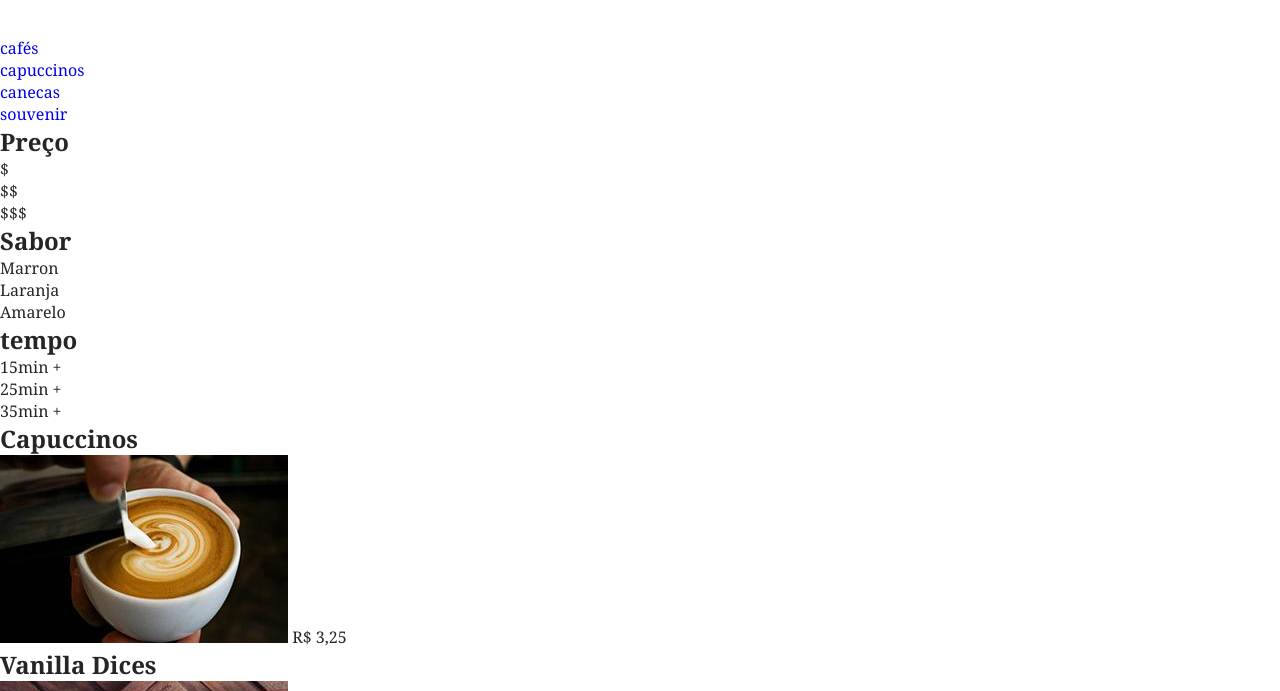
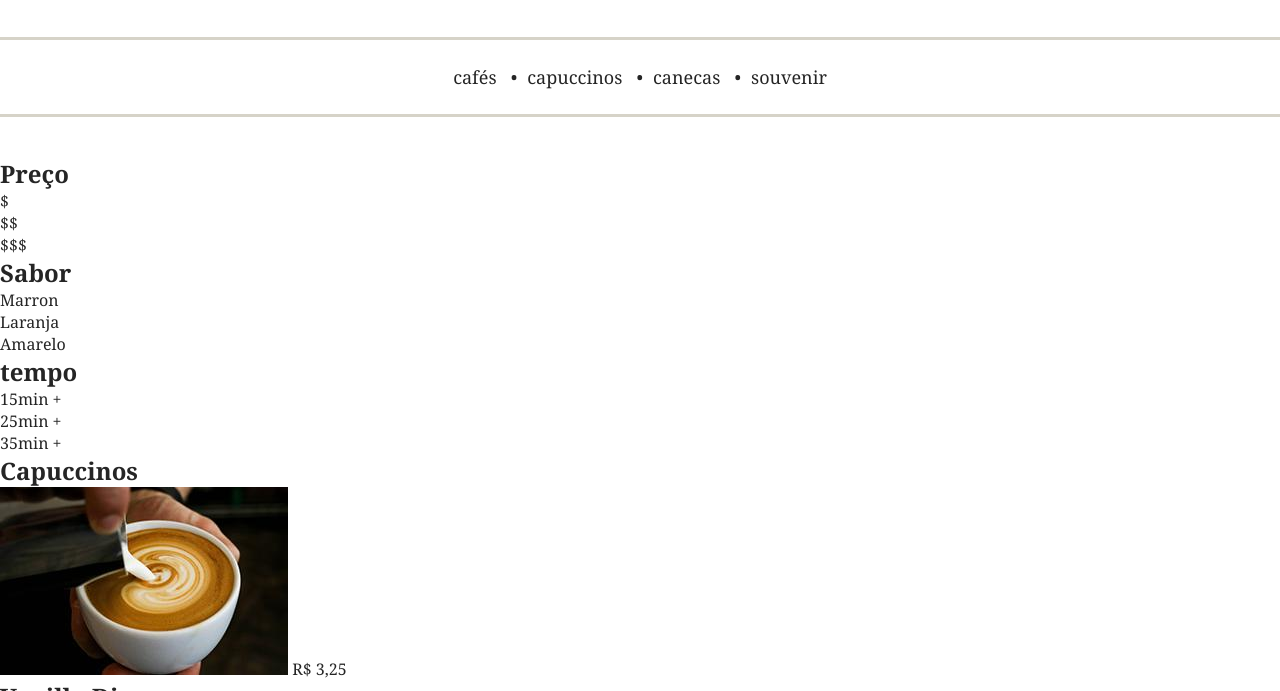
Before and after one commit to WebertiBarbosa/brafe2-css-puro, a plain HTML site: page index.html in a window 1280 px wide. Shown: the part 109-800 px from the top of the page. Drawn offline with Linux system fonts and the light colour scheme.

Commit message:
css do menu

```diff
--- a/css/style.css
+++ b/css/style.css
@@ -24,3 +24,31 @@ body {
   display: block;
   margin: 40px auto;
 }
+
+.header-menu {
+  border-top: 3px solid #d6d3c8;
+  border-bottom: 3px solid #d6d3c8;
+  text-align: center;
+  margin-bottom: 40px;
+  padding: 20px 0;
+}
+
+.header-menu li {
+  display: inline-block;
+}
+
+.header-menu li a {
+  display: block;
+  padding: 5px 10px 5px 0;
+  color: #252525;
+  font-size: 1.125em;
+}
+
+.header-menu li a::before {
+  content: "•";
+  padding-right: 10px;
+}
+
+.header-menu li:first-child a::before {
+  content: "";
+}
--- a/index.html
+++ b/index.html
@@ -14,7 +14,7 @@
     <a class="header-logo" href="index.html">
       <img src="/img/brafe.png" alt="Logo do Brafé">
     </a>
-    <nav>
+    <nav class="header-menu">
       <ul>
         <li><a href="#">cafés</a></li>
         <li><a href="#">capuccinos</a></li>
```
